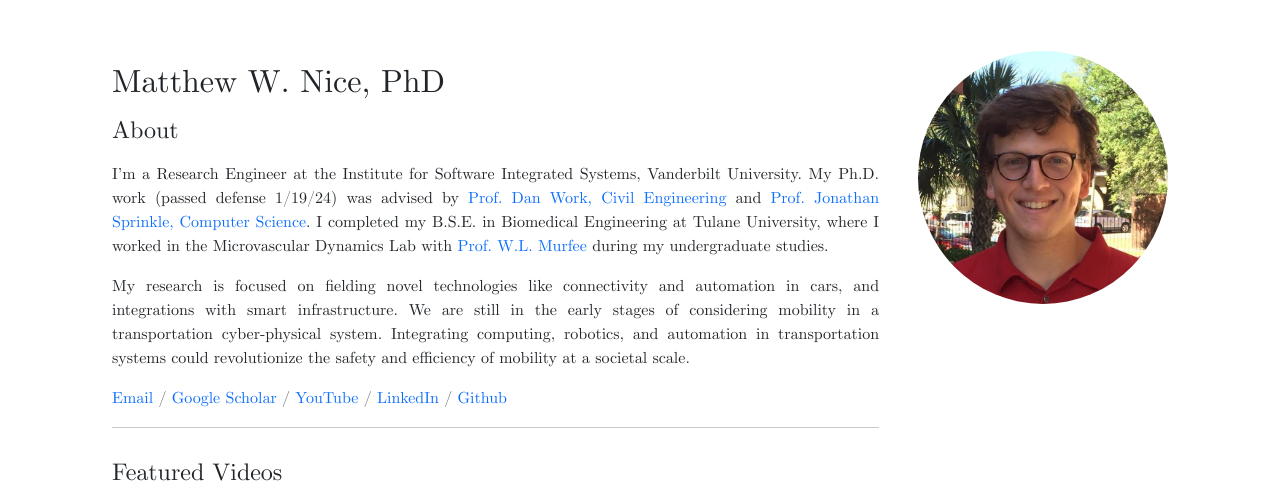
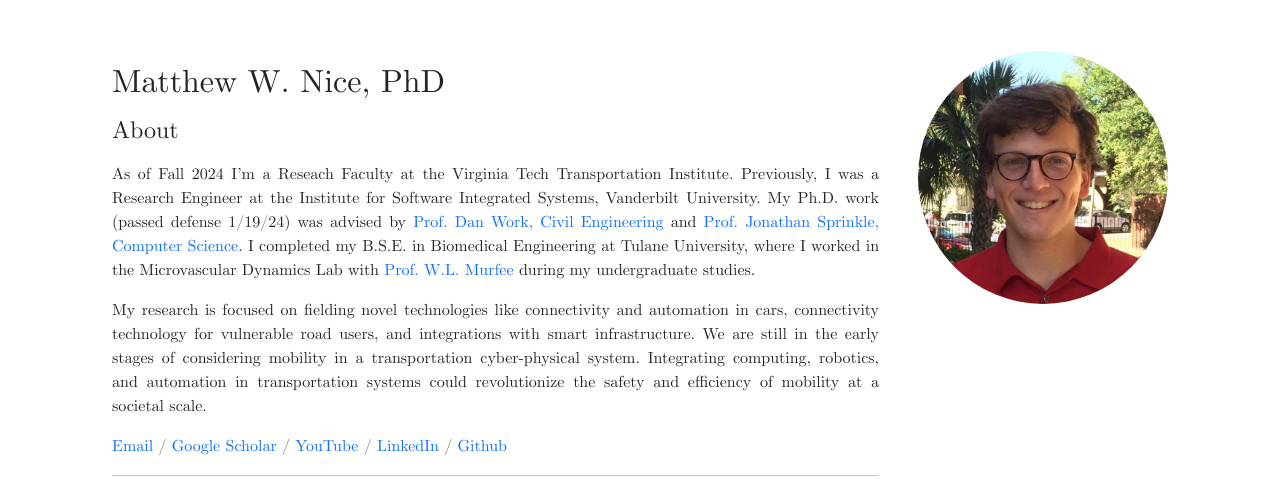
Before and after one commit to MatthewNice/MatthewNice.github.io, a Jekyll site: the page built from index.md, in a window 1280 px wide and 900 px high, cut to the strip 0-501 px from the top of the window. Built offline with Jekyll 4.4.1, drawn with Linux system fonts in a browser that asks for light colours.

Commit message:
updating bio

```diff
--- a/_includes/bio.md
+++ b/_includes/bio.md
@@ -1,6 +1,6 @@
-I'm a Research Engineer at the Institute for Software Integrated Systems, Vanderbilt University. My Ph.D. work (passed defense 1/19/24) was advised by [Prof. Dan Work, Civil Engineering](https://lab-work.github.io/) and [Prof. Jonathan Sprinkle, Computer Science](https://engineering.vanderbilt.edu/bio/jonathan-sprinkle). I completed my B.S.E. in Biomedical Engineering at Tulane University, where I worked in the Microvascular Dynamics Lab with [Prof. W.L. Murfee](https://www.bme.ufl.edu/dept-member/murfee_walter_lee/) during my undergraduate studies.
+As of Fall 2024 I'm a Reseach Faculty at the Virginia Tech Transportation Institute. Previously, I was a Research Engineer at the Institute for Software Integrated Systems, Vanderbilt University. My Ph.D. work (passed defense 1/19/24) was advised by [Prof. Dan Work, Civil Engineering](https://lab-work.github.io/) and [Prof. Jonathan Sprinkle, Computer Science](https://engineering.vanderbilt.edu/bio/jonathan-sprinkle). I completed my B.S.E. in Biomedical Engineering at Tulane University, where I worked in the Microvascular Dynamics Lab with [Prof. W.L. Murfee](https://www.bme.ufl.edu/dept-member/murfee_walter_lee/) during my undergraduate studies.
 
-My research is focused on fielding novel technologies like connectivity and automation in cars, and integrations with smart infrastructure. We are still in the early stages of considering mobility in a transportation cyber-physical system. Integrating computing, robotics, and automation in transportation systems could revolutionize the safety and efficiency of mobility at a societal scale.
+My research is focused on fielding novel technologies like connectivity and automation in cars, connectivity technology for vulnerable road users, and integrations with smart infrastructure. We are still in the early stages of considering mobility in a transportation cyber-physical system. Integrating computing, robotics, and automation in transportation systems could revolutionize the safety and efficiency of mobility at a societal scale.
 
 <a href="mailto:matthew.nice@vanderbilt.edu">Email</a> / <a href="https://scholar.google.com/citations?user=L7iiK3MAAAAJ&hl=en">Google Scholar</a> /
     <a href="https://youtube.com/@MatthewNiceVideos">YouTube</a> / <a href="https://www.linkedin.com/in/matthew-nice">LinkedIn</a> / <a href="https://github.com/MatthewNice">Github</a>
```
